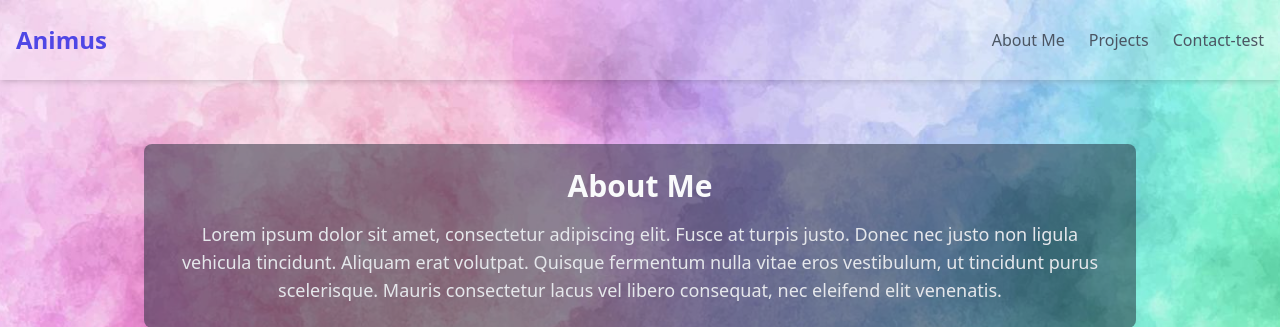
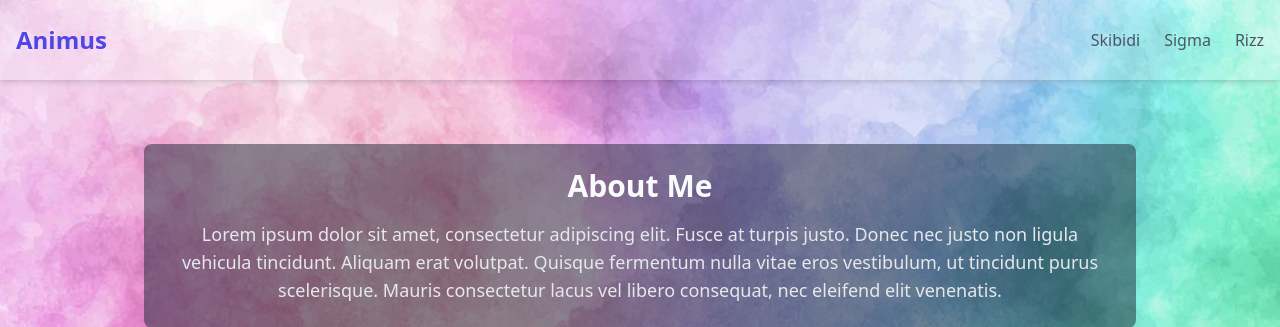
Before and after one commit to maciejgrosz/animus, a Flask app: page / in a window 1280 px wide. Shown: the top 327 px of the page. Run offline with Flask 2, Linux system fonts and the light colour scheme; some libraries are stand-ins or nearby versions.

Commit message:
test deploy

```diff
--- a/templates/landing.html
+++ b/templates/landing.html
@@ -19,17 +19,17 @@
           <ul class="flex space-x-6">
             <li>
               <a href="#about" class="text-gray-600 hover:text-indigo-500"
-                >About Me</a
+                >Skibidi</a
               >
             </li>
             <li>
               <a href="#projects" class="text-gray-600 hover:text-indigo-500"
-                >Projects</a
+                >Sigma</a
               >
             </li>
             <li>
               <a href="#contact" class="text-gray-600 hover:text-indigo-500"
-                >Contact-test</a
+                >Rizz</a
               >
             </li>
           </ul>
```
